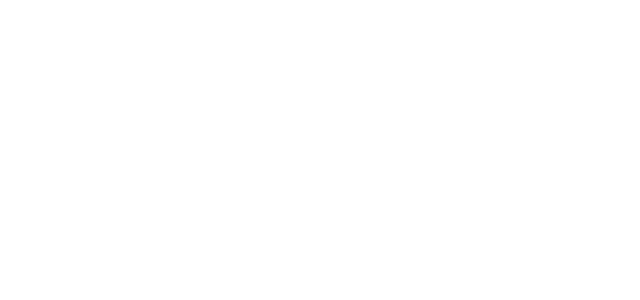
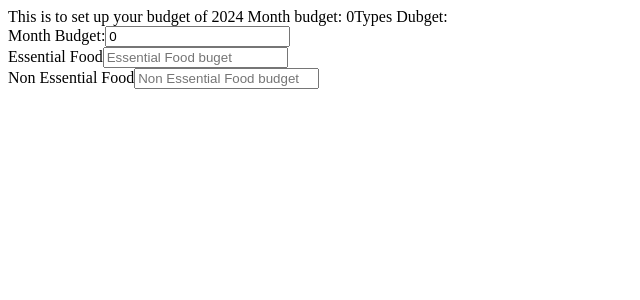
Before and after one commit to ttamalito/expenses_frontend, a React (Create React App) app: page /setUp in a window 1280 px wide. Shown: the top 300 px of the page, without its empty margins (0-640 px from the left). Built offline with nearby package versions, Linux system fonts and the light colour scheme; no server answers.

Commit message:
add form to set up the budgets

```diff
--- a/src/Base.js
+++ b/src/Base.js
@@ -14,8 +14,10 @@ export default function Base() {
     // add an expense
     const form = <form onSubmit={(event) => {submitData(event)}}>
         <input type="text" placeholder={'amount'} name={'amount'} autoComplete={'off'}/>
+        <br/>
         <input type="number" placeholder={'month'} name={'month'}/>
         <input type="number" placeholder={'year'} name={'year'}/>
+        <br/>
         <input type="text" placeholder={'date'} name={'date'}/>
         <label htmlFor="">Expense or Income?:</label>
         <input type={'radio'} id={'expense'} value={'expense'} name={'transaction'} autoComplete={'off'}/>
@@ -23,20 +25,20 @@ export default function Base() {
 
         <input type={'radio'} id={'income'} value={'income'} name={'transaction'} autoComplete={'off'}/>
         <label htmlFor="income">Income</label>
-
+        <br/>
         <label htmlFor="">Type of transaction:</label>
         <input type={'radio'} id={'essential_food'} value={'essential_food'} name={'type'} autoComplete={'off'}/>
         <label htmlFor="essential_food">Essential Food</label>
 
         <input type={'radio'} id={'non_essential_food'} value={'non_essential_food'} name={'type'} autoComplete={'off'}/>
         <label htmlFor="non_essential_food">Non Essential Food</label>
-
+        <br/>
         <input type={'radio'} id={'party'} value={'party'} name={'type'} autoComplete={'off'}/>
         <label htmlFor="party">Party</label>
 
         <input type={'radio'} id={'phone'} value={'phone'} name={'type'} autoComplete={'off'}/>
         <label htmlFor="phone">Phone</label>
-
+        <br/>
         <input type={'radio'} id={'insurance'} value={'insurance'} name={'type'} autoComplete={'off'}/>
         <label htmlFor="insurance">Insurance</label>
 
@@ -45,13 +47,13 @@ export default function Base() {
 
         <input type={'radio'} id={'home'} value={'home'} name={'type'} autoComplete={'off'}/>
         <label htmlFor="home">Home</label>
-
+        <br/>
         <input type={'radio'} id={'recreational_purchase'} value={'recreational_purchase'} name={'type'} autoComplete={'off'}/>
         <label htmlFor="recreational_purchase">Recreational Purchase</label>
 
         <input type={'radio'} id={'rent'} value={'rent'} name={'type'} autoComplete={'off'}/>
         <label htmlFor="rent">Rent</label>
-
+        <br/>
         <input type={'radio'} id={'gift'} value={'gift'} name={'type'} autoComplete={'off'}/>
         <label htmlFor="gift">Gift</label>
 
@@ -70,7 +72,10 @@ export default function Base() {
             <h1>Hello World</h1>
             {setUp}
             {h2}
+            <br/>
             {getExpenseForMonth}
+            <br/>
+            {'Add a transaction'}
             {form}
         </div>
     );
--- a/src/SetUp.js
+++ b/src/SetUp.js
@@ -1,4 +1,55 @@
+import {useEffect, useState} from "react";
 
 export default function SetUp() {
+    // query the setup
+    const [monthBudget, setMonthBudget] = useState(0);
+    const [typesBudget, setTypesBudget] = useState({});
+    useEffect(() => {
+        querySetUp(setMonthBudget, setTypesBudget);
+    }, []);
 
+    const setUpForm = <form>
+        <label htmlFor="month_budget">Month Budget:</label>
+        <input type="number" placeholder={'Month Budget'} value={monthBudget} id={'month_budget'} name={'monthBudget'}/>
+        <br/>
+        <label htmlFor="essential_food_budget">Essential Food</label>
+        <input type="number" placeholder={'Essential Food buget'} value={typesBudget.essential_food}
+        id={'essential_food_budget'} name={'essential_food'}/>
+        <br/>
+        <label htmlFor="non_essential_food">Non Essential Food</label>
+        <input type="number" placeholder={'Non Essential Food budget'} value={typesBudget.non_essential_food}
+        id={'non_essential_food'} name={'non_essential_food'}/>
+        <br/>
+    </form>;
+
+    return (
+        <>
+            This is to set up your budget of 2024
+            Month budget: {monthBudget}
+            Types Dubget: {typesBudget.essential_food}
+            {setUpForm}
+        </>
+    )
 } // end of SetUP
+
+
+
+function querySetUp(setMonthBudget, setTypesBudget) {
+
+    // send the request
+    fetch(`http://localhost:8080/getSetUp/2024`, {
+        method: 'GET',
+    }).then(res => {
+        console.log(res);
+        // get the data
+        res.json().then(data => {
+            if (data.result) {
+                console.log(data);
+                setMonthBudget(data.setUp.monthBudget);
+                setTypesBudget(data.setUp.typesBudget);
+            } // the query was successful
+
+        })
+    }).catch(err => console.error(err))
+
+} // end of querySetUP
```
